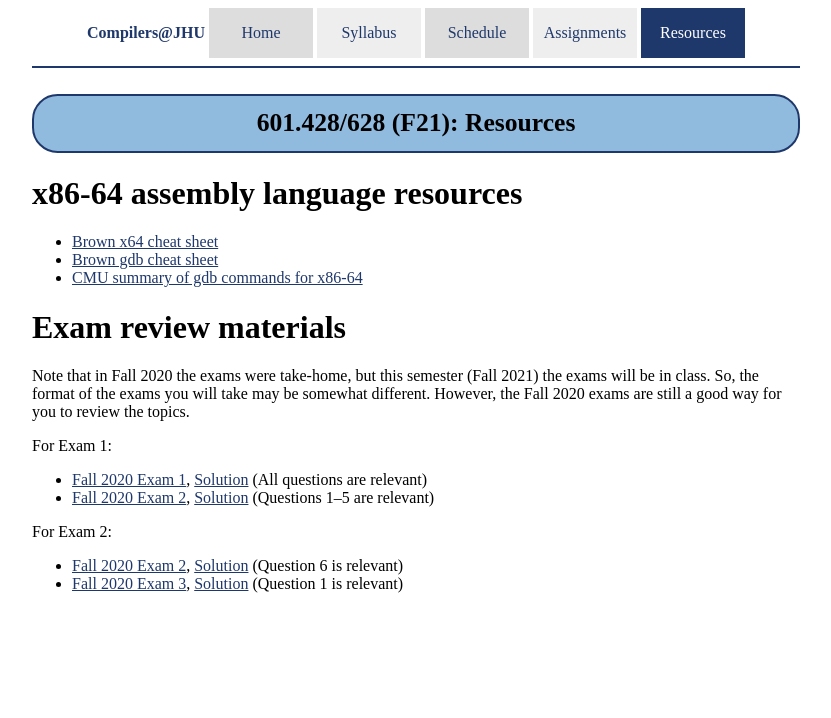
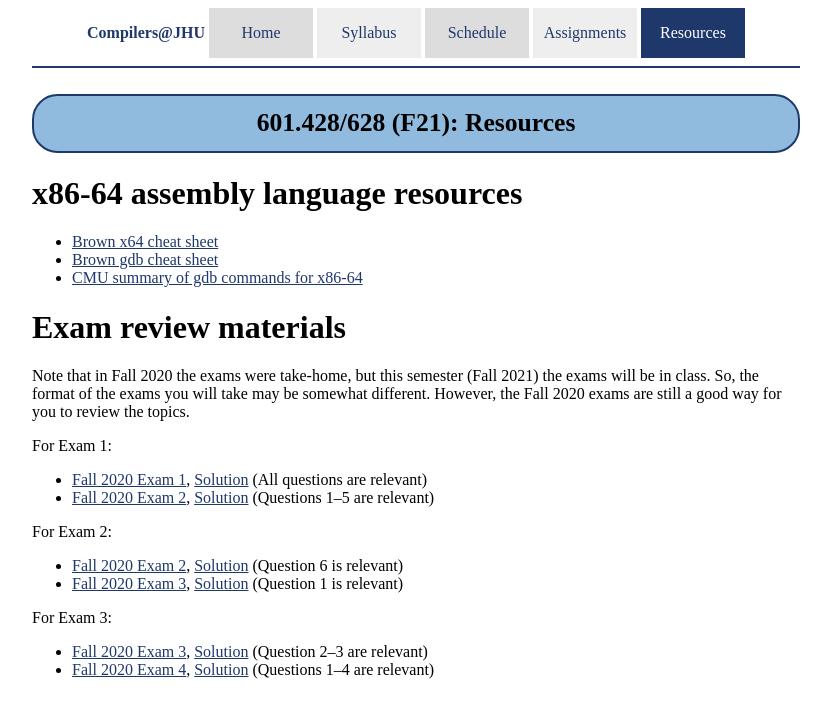
Before and after one commit to jhucompilers/fall2021, a Jekyll site: the page built from resources.md, in a window 1280 px wide. Shown: the top 718 px of the page, without its empty margins (224-1055 px from the left). Built offline with Jekyll 4.4.1, drawn with Linux system fonts in a browser that asks for light colours.

Commit message:
exam 3 review materials

```diff
--- a/resources.md
+++ b/resources.md
@@ -27,6 +27,7 @@ For Exam 2:
 * [Fall 2020 Exam 2](resources/exam02-628.pdf), [Solution](resources/exam02_soln.pdf) (Question 6 is relevant)
 * [Fall 2020 Exam 3](resources/exam03-628.pdf), [Solution](resources/exam03_soln.pdf) (Question 1 is relevant)
 
-<!--
-* [Fall 2020 Exam 4](resources/exam04-628.pdf)
--->
+For Exam 3:
+
+* [Fall 2020 Exam 3](resources/exam03-628.pdf), [Solution](resources/exam03_soln.pdf) (Question 2–3 are relevant)
+* [Fall 2020 Exam 4](resources/exam04-628.pdf), [Solution](resources/exam04_soln.pdf) (Questions 1–4 are relevant)
```
Also changed, not shown: index.md (+2 -0 lines).
